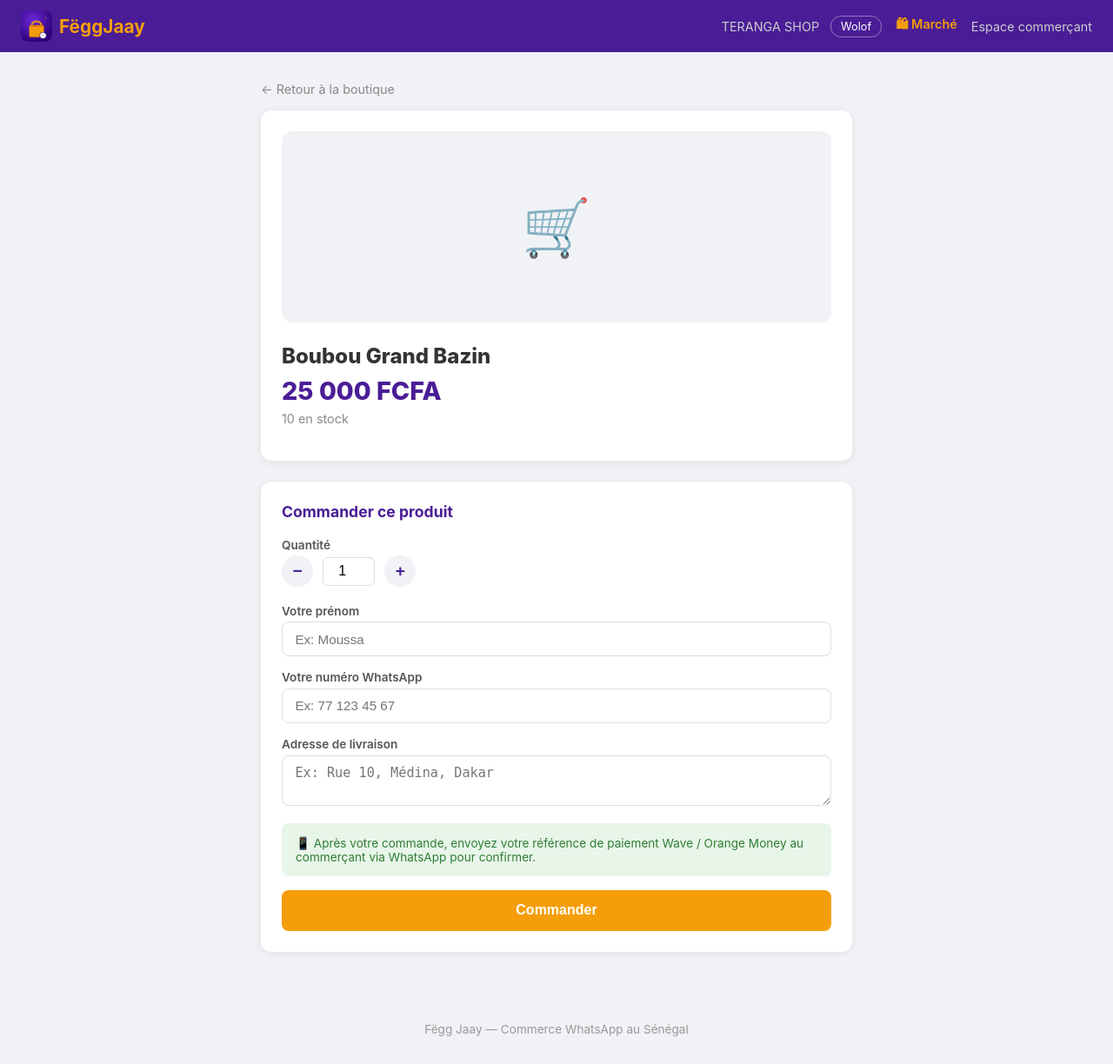
After one commit to souleymanejulesmbaye/fegg-jaay, a Django app: a page that uses templates/vitrine/produit_detail.html in a window 1280 px wide. The commit adds this page. Shown: the whole page at 87% size. Run offline with Django 5.2, Linux system fonts and the light colour scheme; data comes from the database, SQL or seed files in the repository; data that the repository does not hold is empty; parts of the project's set-up code (start-up, migrations or seed data) failed here and were passed over.

Commit message:
feat: page détail produit + numéro sans indicatif pays

```diff
--- a/dashboard/views.py
+++ b/dashboard/views.py
@@ -55,7 +55,8 @@ def inscription(request):
 
     if request.method == "POST":
         nom_boutique = request.POST.get("nom_boutique", "").strip()
-        telephone = request.POST.get("telephone", "").strip().replace(" ", "").replace("-", "")
+        _tel_raw = request.POST.get("telephone", "").strip().replace(" ", "").replace("-", "").replace(".", "").lstrip("+")
+        telephone = ("221" + _tel_raw) if (len(_tel_raw) == 9 and _tel_raw.isdigit()) else _tel_raw
         ville = request.POST.get("ville", "Dakar").strip()
         username = request.POST.get("username", "").strip()
         password1 = request.POST.get("password1", "")
--- a/templates/dashboard/creer_boutique.html
+++ b/templates/dashboard/creer_boutique.html
@@ -18,7 +18,7 @@
 
       <div style="margin-bottom:1rem;">
         <label style="display:block;font-weight:600;margin-bottom:0.3rem;">Numéro WhatsApp</label>
-        <input type="tel" name="telephone" value="{{ post.telephone }}" placeholder="221XXXXXXXXX"
+        <input type="tel" name="telephone" value="{{ post.telephone }}" placeholder="77 123 45 67"
                style="width:100%;padding:0.5rem;border:1px solid #ddd;border-radius:4px;">
         {% if erreurs.telephone %}<p style="color:#e74c3c;font-size:0.85rem;margin-top:0.25rem;">{{ erreurs.telephone }}</p>{% endif %}
       </div>
--- a/templates/dashboard/inscription.html
+++ b/templates/dashboard/inscription.html
@@ -66,7 +66,7 @@
     <div class="field">
       <label for="telephone">Numéro WhatsApp *</label>
       <input type="tel" id="telephone" name="telephone"
-             placeholder="+221 77 123 45 67"
+             placeholder="77 123 45 67"
              value="{{ post.telephone|default:'' }}" required>
       {% if erreurs.telephone %}<div class="field-error">{{ erreurs.telephone }}</div>{% endif %}
     </div>
--- a/templates/vitrine/compte/connexion.html
+++ b/templates/vitrine/compte/connexion.html
@@ -59,7 +59,7 @@
           type="tel"
           id="telephone"
           name="telephone"
-          placeholder="+221 77 123 45 67"
+          placeholder="77 123 45 67"
           autofocus
           required
         >
--- /dev/null
+++ b/templates/vitrine/produit_detail.html
@@ -0,0 +1,145 @@
+{% extends "vitrine/base.html" %}
+{% block title %}{{ produit.nom }} — {{ boutique.nom }}{% endblock %}
+
+{% block nav_extra %}
+<a href="{% url 'vitrine:boutique' boutique.slug %}">{{ boutique.nom }}</a>
+{% endblock %}
+
+{% block extra_css %}
+<style>
+  .detail-wrap { max-width: 680px; margin: 0 auto; }
+  .detail-img {
+    width: 100%; max-height: 380px; object-fit: cover;
+    border-radius: 12px; margin-bottom: 1.5rem; display: block;
+  }
+  .detail-img-placeholder {
+    width: 100%; height: 220px; background: #f0f2f5;
+    border-radius: 12px; display: flex; align-items: center;
+    justify-content: center; font-size: 4rem; color: #ccc; margin-bottom: 1.5rem;
+  }
+  .detail-prix { font-size: 1.8rem; font-weight: 800; color: #4A1D96; margin-bottom: 0.4rem; }
+  .detail-stock { font-size: 0.9rem; color: #888; margin-bottom: 1rem; }
+  .detail-desc { color: #555; font-size: 0.97rem; line-height: 1.6; margin-bottom: 1.5rem; }
+  .form-section { background: white; border-radius: 12px; padding: 1.5rem;
+    box-shadow: 0 2px 8px rgba(0,0,0,.07); margin-top: 1.5rem; }
+  .form-section h2 { font-size: 1.1rem; margin-bottom: 1.2rem; color: #4A1D96; }
+  .form-group { margin-bottom: 1rem; }
+  .form-group label { display: block; font-size: 0.85rem; font-weight: 600;
+    color: #555; margin-bottom: 0.3rem; }
+  .form-group input, .form-group textarea, .form-group select {
+    width: 100%; padding: 0.65rem 0.9rem; border: 1px solid #ddd;
+    border-radius: 8px; font-size: 0.95rem; background: white;
+  }
+  .form-group input:focus, .form-group textarea:focus, .form-group select:focus {
+    outline: none; border-color: #F59E0B;
+  }
+  .qte-control {
+    display: flex; align-items: center; gap: 0.7rem; margin-bottom: 1.2rem;
+  }
+  .qte-control button {
+    width: 36px; height: 36px; border-radius: 50%; border: none;
+    background: #f0f2f5; font-size: 1.2rem; cursor: pointer;
+    display: flex; align-items: center; justify-content: center;
+    font-weight: 700; color: #4A1D96;
+  }
+  .qte-control button:hover { background: #F59E0B; color: white; }
+  .qte-control input {
+    width: 60px; text-align: center; border: 1px solid #ddd;
+    border-radius: 6px; padding: 0.4rem; font-size: 1rem;
+  }
+  .wa-info {
+    background: #e8f5e9; border-radius: 8px; padding: 0.9rem 1rem;
+    font-size: 0.85rem; color: #2e7d32; margin-bottom: 1rem;
+  }
+  .back-link { font-size: 0.9rem; color: #888; display: inline-block; margin-bottom: 1rem; }
+  .back-link:hover { color: #4A1D96; text-decoration: none; }
+</style>
+{% endblock %}
+
+{% block content %}
+<div class="detail-wrap">
+  <a href="{% url 'vitrine:boutique' boutique.slug %}" class="back-link">{{ t.retour_boutique }}</a>
+
+  <div class="card">
+    {% if produit.photo %}
+    <img src="{{ produit.photo.url }}" alt="{{ produit.nom }}" class="detail-img">
+    {% else %}
+    <div class="detail-img-placeholder">🛒</div>
+    {% endif %}
+
+    <h1 style="font-size:1.5rem;font-weight:800;margin-bottom:0.5rem;">{{ produit.nom }}</h1>
+    <div class="detail-prix">{{ produit.prix_formate }}</div>
+    <div class="detail-stock">{{ produit.stock }} {{ t.en_stock }}</div>
+
+    {% if produit.description %}
+    <div class="detail-desc">{{ produit.description|linebreaksbr }}</div>
+    {% endif %}
+  </div>
+
+  {% if produit.stock > 0 %}
+  <div class="form-section">
+    <h2>{{ t.commander_ce_produit }}</h2>
+
+    <form method="post" action="{% url 'vitrine:commander' slug=boutique.slug %}">
+      {% csrf_token %}
+      <input type="hidden" name="produit_{{ produit.pk }}" id="qte_hidden" value="1">
+
+      <div class="form-group">
+        <label>Quantité</label>
+        <div class="qte-control">
+          <button type="button" onclick="changerQte(-1)">−</button>
+          <input type="number" id="qte_display" value="1" min="1" max="{{ produit.stock }}" readonly>
+          <button type="button" onclick="changerQte(1)">+</button>
+        </div>
+      </div>
+
+      <div class="form-group">
+        <label for="prenom">{{ t.label_prenom }}</label>
+        <input type="text" name="prenom" id="prenom" placeholder="{{ t.placeholder_prenom }}" required>
+      </div>
+
+      <div class="form-group">
+        <label for="telephone">{{ t.label_telephone }}</label>
+        <input type="tel" name="telephone" id="telephone" placeholder="{{ t.placeholder_telephone }}" required>
+      </div>
+
+      <div class="form-group">
+        <label for="adresse">{{ t.label_adresse }}</label>
+        <textarea name="adresse" id="adresse" rows="2" placeholder="{{ t.placeholder_adresse }}"></textarea>
+      </div>
+
+      {% if zones %}
+      <div class="form-group">
+        <label for="zone_livraison">{{ t.label_zone }}</label>
+        <select name="zone_livraison" id="zone_livraison">
+          <option value="">{{ t.zone_placeholder }}</option>
+          {% for zone in zones %}
+          <option value="{{ zone.pk }}">{{ zone.nom }} — {{ zone.frais_formate }}</option>
+          {% endfor %}
+        </select>
+      </div>
+      {% endif %}
+
+      <div class="wa-info">{{ t.wa_info }}</div>
+
+      <button type="submit" class="btn btn-primary" style="width:100%;padding:.9rem;font-size:1rem;">
+        {{ t.btn_commander }}
+      </button>
+    </form>
+  </div>
+  {% endif %}
+</div>
+{% endblock %}
+
+{% block extra_js %}
+<script>
+  const MAX = {{ produit.stock }};
+  function changerQte(delta) {
+    const display = document.getElementById("qte_display");
+    const hidden = document.getElementById("qte_hidden");
+    const val = Math.max(1, Math.min(MAX, parseInt(display.value || 1) + delta));
+    display.value = val;
+    hidden.value = val;
+  }
+</script>
+{% endblock %}
--- a/vitrine/urls.py
+++ b/vitrine/urls.py
@@ -9,6 +9,7 @@ urlpatterns = [
     path("", views.landing, name="landing"),
     path("marche/", views.marche, name="marche"),
     path("boutique/<slug:slug>/", views.boutique, name="boutique"),
+    path("boutique/<slug:slug>/produit/<int:produit_id>/", views.produit_detail, name="produit_detail"),
     path("boutique/<slug:slug>/commander/", views.passer_commande, name="commander"),
     path("boutique/<slug:slug>/commande/<str:ref>/", views.confirmation, name="confirmation"),
     path("boutique/<slug:slug>/commande/<str:ref>/payer/", views.soumettre_paiement, name="soumettre_paiement"),
--- a/vitrine/views.py
+++ b/vitrine/views.py
@@ -30,6 +30,14 @@ from vitrine.translations import get_lang, get_translations
 OTP_EXPIRY_MINUTES = 10
 
 logger = logging.getLogger(__name__)
+
+
+def _normaliser_telephone(telephone: str) -> str:
+    """Supprime espaces/tirets/+, ajoute l'indicatif 221 si numéro local (9 chiffres)."""
+    tel = telephone.strip().replace(" ", "").replace("-", "").replace(".", "").lstrip("+")
+    if len(tel) == 9 and tel.isdigit():
+        tel = "221" + tel
+    return tel
 
 
 def landing(request):
@@ -117,11 +125,11 @@ def passer_commande(request, slug):
     shop = get_object_or_404(Boutique, slug=slug, actif=True)
 
     prenom = request.POST.get("prenom", "").strip()
-    telephone = request.POST.get("telephone", "").strip().replace(" ", "").replace("-", "")
+    telephone_stocke = _normaliser_telephone(request.POST.get("telephone", ""))
     adresse = request.POST.get("adresse", "").strip()
     zone_id = request.POST.get("zone_livraison", "").strip()
 
-    if not telephone:
+    if not telephone_stocke:
         return redirect("vitrine:boutique", slug=slug)
 
     # Récupérer la zone de livraison choisie
@@ -131,12 +139,6 @@ def passer_commande(request, slug):
         zone = ZoneLivraison.objects.filter(pk=zone_id, boutique=shop, actif=True).first()
         if zone:
             frais_livraison = zone.frais
-
-    # Normaliser le numéro (ajouter + si absent)
-    if not telephone.startswith("+"):
-        telephone = "+" + telephone
-    # Stocker sans le + pour cohérence avec le bot WhatsApp
-    telephone_stocke = telephone.lstrip("+")
 
     # Récupérer les produits commandés
     items = []
@@ -264,14 +266,11 @@ def connexion(request, slug):
     erreur = None
 
     if request.method == "POST":
-        telephone_raw = request.POST.get("telephone", "").strip().replace(" ", "").replace("-", "")
-        if not telephone_raw:
+        telephone_stocke = _normaliser_telephone(request.POST.get("telephone", ""))
+        if not telephone_stocke:
             t_err = get_translations(get_lang(request))
             erreur = t_err["err_telephone_vide"]
         else:
-            if not telephone_raw.startswith("+"):
-                telephone_raw = "+" + telephone_raw
-            telephone_stocke = telephone_raw.lstrip("+")
 
             client, _ = Client.objects.get_or_create(
                 boutique=shop,
@@ -426,6 +425,21 @@ def soumettre_paiement(request, slug, ref):
     return redirect("vitrine:confirmation", slug=slug, ref=ref)
 
 
+def produit_detail(request, slug, produit_id):
+    """Page de détail d'un produit avant de commander."""
+    shop = get_object_or_404(Boutique, slug=slug, actif=True)
+    produit = get_object_or_404(Produit, pk=produit_id, boutique=shop, actif=True)
+    zones = ZoneLivraison.objects.filter(boutique=shop, actif=True).order_by("frais", "nom")
+    lang = get_lang(request)
+    return render(request, "vitrine/produit_detail.html", {
+        "boutique": shop,
+        "produit": produit,
+        "zones": zones,
+        "lang": lang,
+        "t": get_translations(lang),
+    })
+
+
 def confirmation(request, slug, ref):
     """Page de confirmation après commande."""
     shop = get_object_or_404(Boutique, slug=slug, actif=True)
```
Also changed, not shown: templates/vitrine/boutique.html (+8 -6 lines), vitrine/translations.py (+10 -2 lines).
